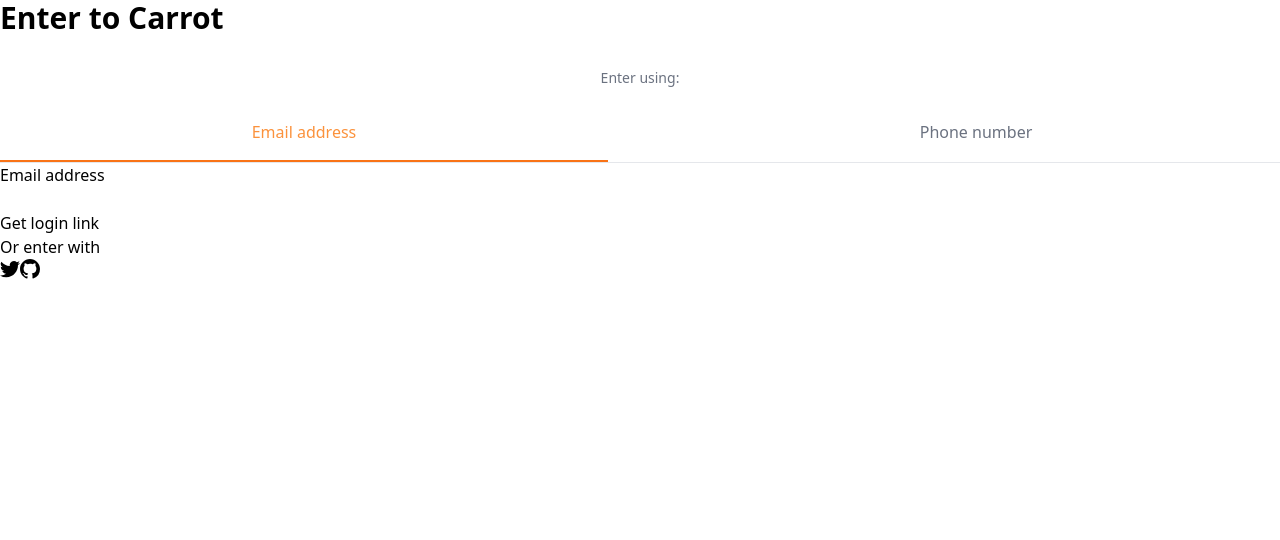
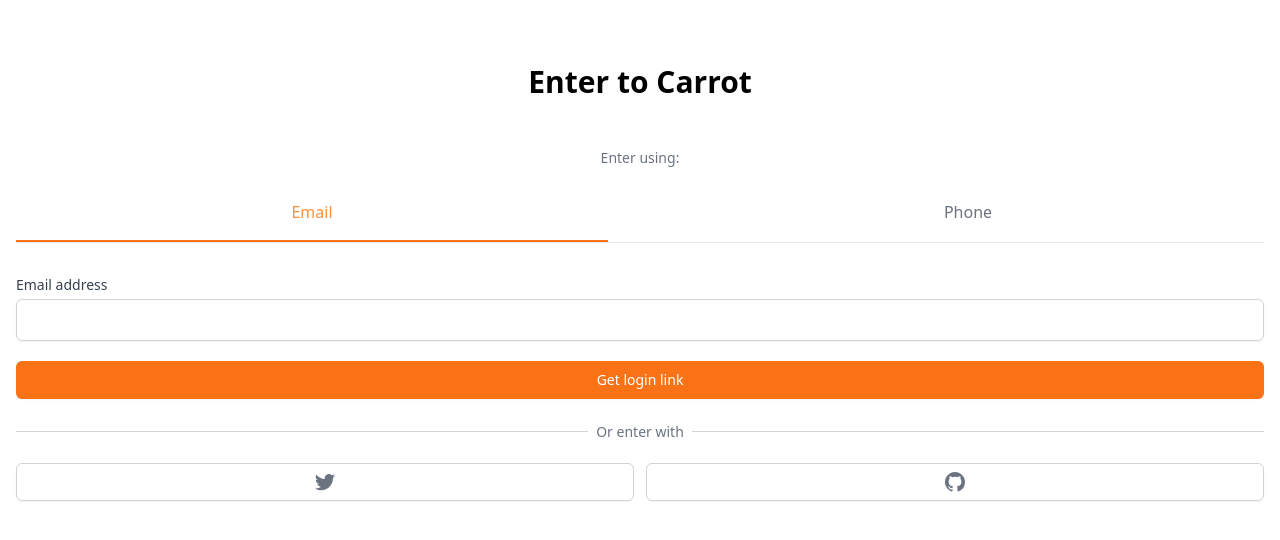
Before and after one commit to summereuna/carrot-market, a Next.js app: page / in a window 1280 px wide. Shown: the top 540 px of the page. Built offline with nearby package versions, Linux system fonts and the light colour scheme.

Commit message:
Add: @tailwindcss/forms plugin and enter page css

```diff
--- a/package.json
+++ b/package.json
@@ -9,6 +9,7 @@
     "lint": "next lint"
   },
   "dependencies": {
+    "@tailwindcss/forms": "^0.5.6",
     "@types/node": "20.6.0",
     "@types/react": "18.2.21",
     "@types/react-dom": "18.2.7",
--- a/pages/enter.tsx
+++ b/pages/enter.tsx
@@ -14,9 +14,9 @@ export default function Enter() {
   const onPhoneClick = () => setMethod("phone");
 
   return (
-    <div className="mt-18">
-      <h3 className="text-3xl font-bold">Enter to Carrot</h3>
-      <div className="mt-8">
+    <div className="mt-16 px-4">
+      <h3 className="text-3xl font-bold text-center">Enter to Carrot</h3>
+      <div className="mt-12">
         <div className="flex flex-col items-center">
           <h5 className="text-sm text-gray-500 font-md">Enter using:</h5>
           <div className="grid grid-cols-2 gap-16 w-full mt-8 border-b">
@@ -29,7 +29,7 @@ export default function Enter() {
               )}
               onClick={onEmailClick}
             >
-              Email address
+              Email
             </button>
             <button
               className={cls(
@@ -40,38 +40,53 @@ export default function Enter() {
               )}
               onClick={onPhoneClick}
             >
-              Phone number
+              Phone
             </button>
           </div>
         </div>
-        <form>
-          <label htmlFor="tab">
+        <form className="flex flex-col mt-8">
+          <label htmlFor="tab" className="text-sm font-medium text-gray-700">
             {method === "email" ? "Email address" : null}
             {method === "phone" ? "Phone number" : null}
           </label>
-          <div>
-            {method === "email" ? <input type="email" required /> : null}
+          <div className="mt-1">
+            {method === "email" ? (
+              <input
+                type="email"
+                required
+                className="appearance-none w-full px-3 py-2 border border-gray-300 rounded-md shadow-sm placeholder-gray-400 focus:outline-none focus:ring-orange-400 focus:border-orange-400
+                "
+              />
+            ) : null}
             {method === "phone" ? (
-              <div>
-                <span>+82</span>
-                <input type="number" required />
+              <div className="flex rounded-md shadow-sm">
+                <span className="flex items-center justify-center px-3 rounded-l-md border border-r-0 border-gray-300 bg-gray-50 text-gray-500 select-none text-sm">
+                  +82
+                </span>
+                <input
+                  type="number"
+                  required
+                  className="w-full appearance-none px-3 py-2 border border-gray-300 rounded-r-md shadow-sm placeholder-gray-400 focus:outline-none focus:ring-orange-500 focus:border-orange-500"
+                />
               </div>
             ) : null}
           </div>
-          <button>
+          <button className="mt-5 last-of-type:bg-orange-500 hover:bg-orange-600 text-white py-2 px-4 border border-transparent rounded-md shadow-sm text-sm font-medium focus:outline-none focus:ring-2 focus:ring-offset-2 focus:ring-orange-500">
             {method === "email" ? "Get login link" : null}
             {method === "phone" ? "Get one-time password" : null}
           </button>
         </form>
-        <div>
-          <div>
-            <div />
-            <div>
-              <span>Or enter with</span>
+        <div className="mt-8">
+          <div className="relative">
+            <div className="absolute w-full border-t border-gray-300" />
+            <div className="relative -top-3 text-center">
+              <span className="bg-white px-2 text-sm text-gray-500">
+                Or enter with
+              </span>
             </div>
           </div>
-          <div>
-            <button>
+          <div className="mt-2 grid grid-cols-2 gap-3">
+            <button className="flex justify-center py-2 px-4 border border-gray-300 rounded-md shadow-sm bg-white text-sm font-medium text-gray-500 hover:bg-gray-50">
               <svg
                 className="w-5 h-5"
                 aria-hidden="true"
@@ -81,7 +96,7 @@ export default function Enter() {
                 <path d="M6.29 18.251c7.547 0 11.675-6.253 11.675-11.675 0-.178 0-.355-.012-.53A8.348 8.348 0 0020 3.92a8.19 8.19 0 01-2.357.646 4.118 4.118 0 001.804-2.27 8.224 8.224 0 01-2.605.996 4.107 4.107 0 00-6.993 3.743 11.65 11.65 0 01-8.457-4.287 4.106 4.106 0 001.27 5.477A4.073 4.073 0 01.8 7.713v.052a4.105 4.105 0 003.292 4.022 4.095 4.095 0 01-1.853.07 4.108 4.108 0 003.834 2.85A8.233 8.233 0 010 16.407a11.616 11.616 0 006.29 1.84" />
               </svg>
             </button>
-            <button>
+            <button className="flex justify-center py-2 px-4 border border-gray-300 rounded-md shadow-sm bg-white text-sm font-medium text-gray-500 hover:bg-gray-50">
               <svg
                 className="w-5 h-5"
                 aria-hidden="true"
--- a/tailwind.config.ts
+++ b/tailwind.config.ts
@@ -20,6 +20,6 @@ const config: Config = {
   darkMode: "media",
   // darkMode: "media" 환경 설정 따라 다크모드
   // darkMode: "class" 토글하면 다크모드
-  plugins: [],
+  plugins: [require("@tailwindcss/forms")], // @tailwindcss/forms: input에 reset layer 추가할 수 있는 plugin
 };
 export default config;
```
Also changed, not shown: 1 other file (tests, documents, lock files or other folders).
